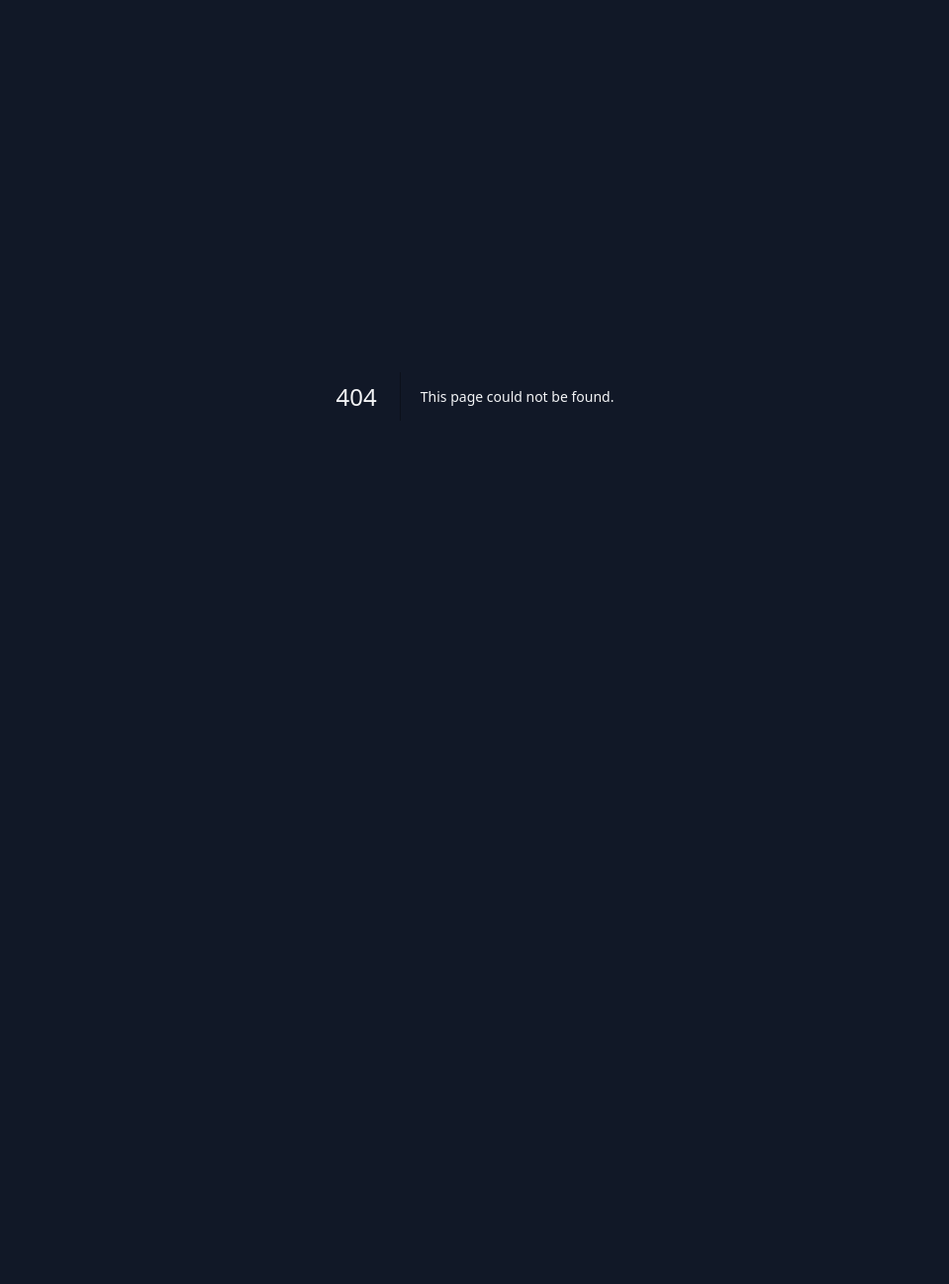
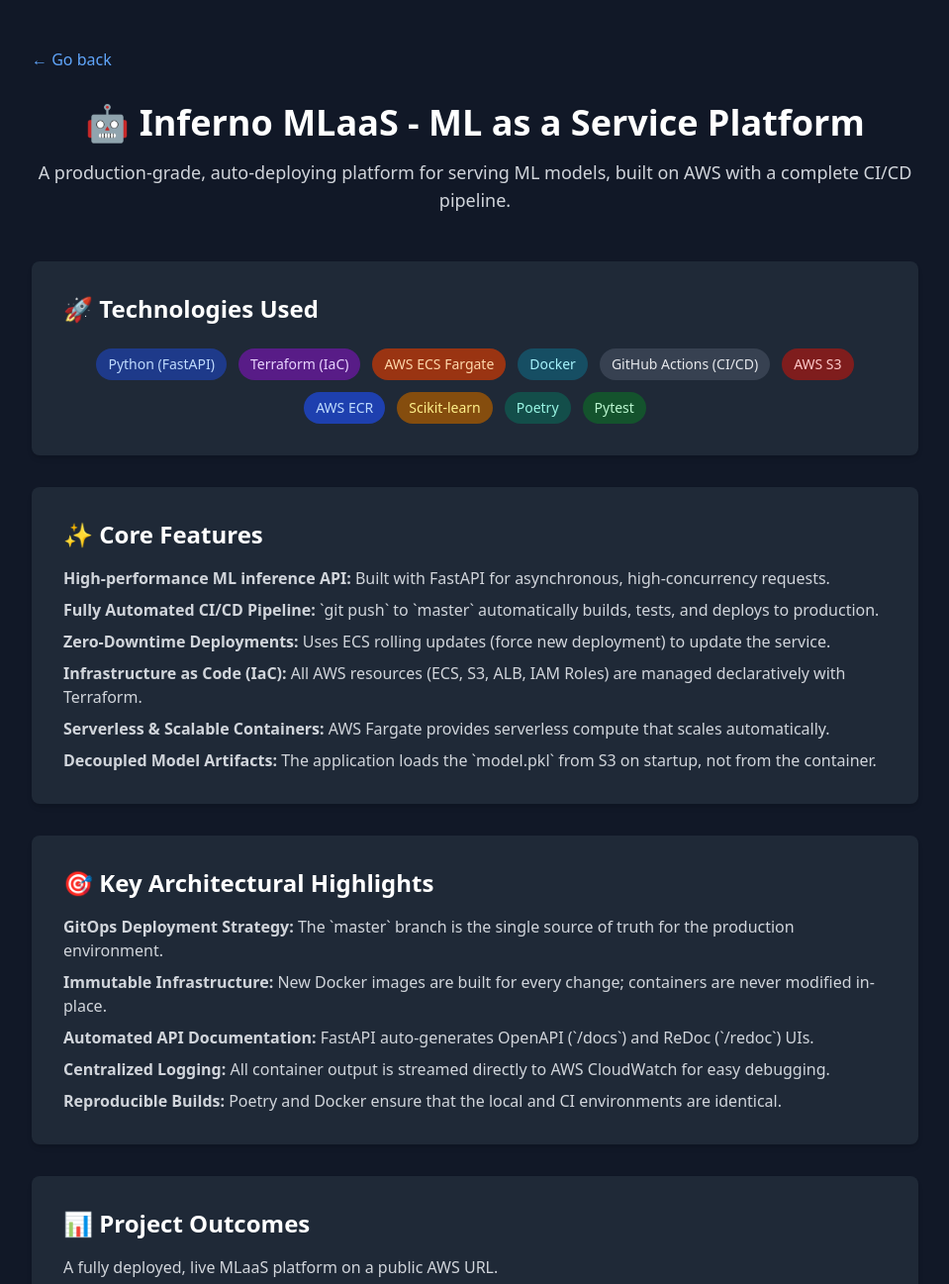
Before and after one commit to Pissaia92/my-webspace, a Next.js app: page /projects/mlaas in a window 1280 px wide. Before the commit this address had no page. Shown: the top 1297 px of the page at 99% size, without its empty margins (160-1119 px from the left). Before the commit the page ends 800 px from the top, so only its background shows below. Built offline with nearby package versions, Linux system fonts and the light colour scheme.

Commit message:
renaming proccs

```diff
--- /dev/null
+++ b/src/app/projects/mlaas/page.tsx
@@ -0,0 +1,192 @@
+import Link from 'next/link';
+import React from 'react'; // Import React for explicit typing
+
+// Define the component type explicitly
+const InfernoMlaasPage: React.FC = () => {
+  // Define the tech stack as a typed array
+  const technologies = [
+    { name: 'Python (FastAPI)', color: 'bg-blue-900 text-blue-200' },
+    { name: 'Terraform (IaC)', color: 'bg-purple-900 text-purple-200' },
+    { name: 'AWS ECS Fargate', color: 'bg-orange-800 text-orange-200' },
+    { name: 'Docker', color: 'bg-cyan-900 text-cyan-200' },
+    { name: 'GitHub Actions (CI/CD)', color: 'bg-gray-700 text-gray-200' },
+    { name: 'AWS S3', color: 'bg-red-900 text-red-200' },
+    { name: 'AWS ECR', color: 'bg-blue-800 text-blue-200' },
+    { name: 'Scikit-learn', color: 'bg-yellow-800 text-yellow-200' },
+    { name: 'Poetry', color: 'bg-teal-900 text-teal-200' },
+    { name: 'Pytest', color: 'bg-green-900 text-green-200' },
+  ];
+
+  return (
+    <div className="min-h-screen bg-gray-900 text-white px-6 py-12">
+      <div className="max-w-4xl mx-auto">
+        <Link
+          href="/projects"
+          className="text-blue-400 hover:underline mb-8 inline-block"
+        >
+          ← Go back
+        </Link>
+
+        {/* Header */}
+        <header className="text-center mb-12">
+          <h1 className="text-3xl md:text-4xl font-bold text-white mb-4">
+            🤖 Inferno MLaaS - ML as a Service Platform
+          </h1>
+          <p className="text-lg text-gray-300">
+            A production-grade, auto-deploying platform for serving ML models,
+            built on AWS with a complete CI/CD pipeline.
+          </p>
+        </header>
+
+        {/* Technology Badges */}
+        <section className="bg-gray-800 p-8 rounded-lg shadow-md mb-8">
+          <h2 className="text-2xl font-semibold text-white mb-6">
+            🚀 Technologies Used
+          </h2>
+          <div className="flex flex-wrap gap-3 justify-center">
+            {technologies.map(tech => (
+              <span
+                key={tech.name}
+                className={`px-3 py-1.5 text-sm rounded-full font-medium ${tech.color} transition hover:shadow-md hover:scale-105`}
+              >
+                {tech.name}
+              </span>
+            ))}
+          </div>
+        </section>
+
+        {/* Core Features */}
+        <section className="bg-gray-800 p-8 rounded-lg shadow-md mb-8">
+          <h2 className="text-2xl font-semibold text-white mb-4">
+            ✨ Core Features
+          </h2>
+          <ul className="space-y-2 text-gray-300">
+            <li>
+              <strong>High-performance ML inference API:</strong> Built with
+              FastAPI for asynchronous, high-concurrency requests.
+            </li>
+            <li>
+              <strong>Fully Automated CI/CD Pipeline:</strong> `git push` to
+              `master` automatically builds, tests, and deploys to production.
+            </li>
+            <li>
+              <strong>Zero-Downtime Deployments:</strong> Uses ECS rolling
+              updates (force new deployment) to update the service.
+            </li>
+            <li>
+              <strong>Infrastructure as Code (IaC):</strong> All AWS resources
+              (ECS, S3, ALB, IAM Roles) are managed declaratively with
+              Terraform.
+            </li>
+            <li>
+              <strong>Serverless & Scalable Containers:</strong> AWS Fargate
+              provides serverless compute that scales automatically.
+            </li>
+            <li>
+              <strong>Decoupled Model Artifacts:</strong> The application loads
+              the `model.pkl` from S3 on startup, not from the container.
+            </li>
+          </ul>
+        </section>
+
+        {/* Key Architectural Highlights */}
+        <section className="bg-gray-800 p-8 rounded-lg shadow-md mb-8">
+          <h2 className="text-2xl font-semibold text-white mb-4">
+            🎯 Key Architectural Highlights
+          </h2>
+          <ul className="space-y-2 text-gray-300">
+            <li>
+              <strong>GitOps Deployment Strategy:</strong> The `master` branch
+              is the single source of truth for the production environment.
+            </li>
+            <li>
+              <strong>Immutable Infrastructure:</strong> New Docker images are
+              built for every change; containers are never modified in-place.
+            </li>
+            <li>
+              <strong>Automated API Documentation:</strong> FastAPI
+              auto-generates OpenAPI (`/docs`) and ReDoc (`/redoc`) UIs.
+            </li>
+            <li>
+              <strong>Centralized Logging:</strong> All container output is
+              streamed directly to AWS CloudWatch for easy debugging.
+            </li>
+            <li>
+              <strong>Reproducible Builds:</strong> Poetry and Docker ensure
+              that the local and CI environments are identical.
+            </li>
+          </ul>
+        </section>
+
+        {/* Project Outcomes */}
+        <section className="bg-gray-800 p-8 rounded-lg shadow-md mb-8">
+          <h2 className="text-2xl font-semibold text-white mb-4">
+            📊 Project Outcomes
+          </h2>
+          <ul className="space-y-2 text-gray-300">
+            <li>A fully deployed, live MLaaS platform on a public AWS URL.</li>
+            <li>
+              A complete CI/CD pipeline that builds and deploys code changes in
+              minutes.
+            </li>
+            <li>
+              A scalable, load-balanced API (`/predict`) capable of handling
+              production-level traffic.
+            </li>
+            <li>
+              An automated testing suite (`pytest`) integrated into the CI
+              pipeline to prevent regressions.
+            </li>
+            <li>
+              Fully version-controlled and reproducible infrastructure using
+              Terraform.
+            </li>
+          </ul>
+        </section>
+
+        {/* Project Links */}
+        <section className="bg-gray-800 p-8 rounded-lg shadow-md mb-8">
+          <h2 className="text-2xl font-semibold text-white mb-4">
+            📘 Project Links
+          </h2>
+          <p className="text-gray-300 mb-6">
+            Access the GitHub repository and the comprehensive README file which
+            serves as the project&apos;s technical documentation.
+          </p>
+
+          <div className="flex flex-col sm:flex-row justify-center gap-4 mt-10">
+            <div className="text-center">
+              <p className="text-gray-400 text-sm mb-2">
+                View technical documentation (README)
+              </p>
+              <Link
+                href="https://github.com/Pissaia92/inferno-mlaas/blob/master/README.md"
+                target="_blank"
+                rel="noopener noreferrer"
+                className="inline-block bg-purple-600 hover:bg-purple-700 text-white px-6 py-3 rounded-lg font-medium transition transform hover:scale-105"
+              >
+                📖 View Documentation
+              </Link>
+            </div>
+
+            <div className="text-center">
+              <p className="text-gray-400 text-sm mb-2">
+                Access the project repository
+              </p>
+              <Link
+                href="https://github.com/Pissaia92/inferno-mlaas"
+                target="_blank"
+                rel="noopener noreferrer"
+                className="inline-block bg-blue-600 hover:bg-blue-700 text-white px-6 py-3 rounded-lg font-medium transition transform hover:scale-105"
+              >
+                🌐 Access Repository
+              </Link>
+            </div>
+          </div>
+        </section>
+      </div>
+    </div>
+  );
+};
+
+export default InfernoMlaasPage;
```
